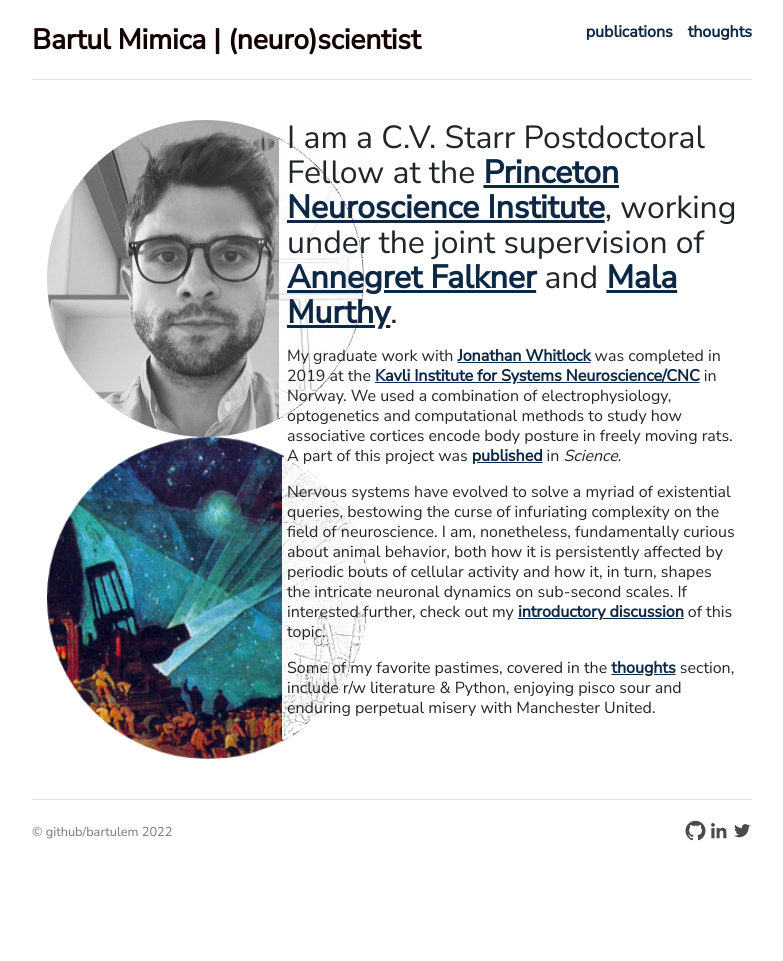
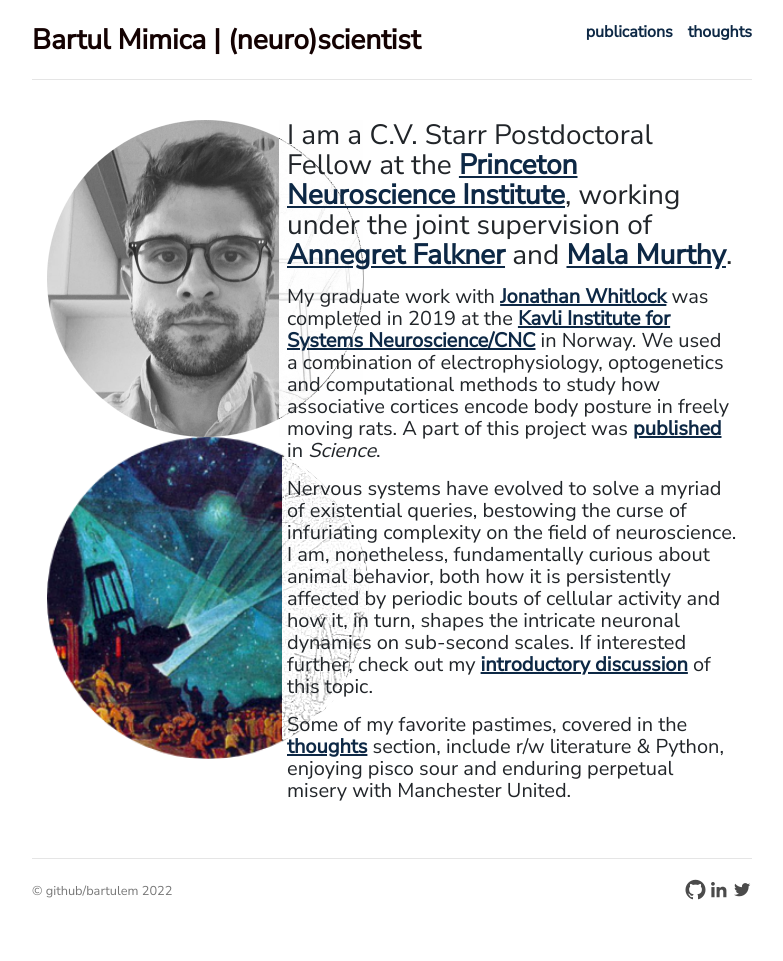
Before and after one commit to bartulem/bartulem.github.io, a Jekyll site: the page built from index.html, in a window 1280 px wide. Shown: the whole page, without its empty margins (248-1031 px from the left). Built offline with Jekyll 4.4.1, drawn with Linux system fonts in a browser that asks for light colours; nearby versions of some CDN libraries; comment, search, counter and statistics services are not loaded; a style sheet for code colours, icons or effects is not loaded; before the commit the page ends 902 px from its top, so only the background shows below that.

Commit message:
2022 format v18

```diff
--- a/css/style.css
+++ b/css/style.css
@@ -39,8 +39,8 @@ img.custom { margin-bottom: 30px; }
 .jumbotron { margin: 80px 0; }
 .jumbotron h1 { font-size: 72px; line-height: 1; }
 .jumbotron .btn { font-size: 21px; padding: 14px 24px; }
-.marketing p { font-size: 16px; line-height: 20px; }
-.marketing p.lead { font-size: 32px; line-height: 35px; }
+.marketing p { font-size: 20px; line-height: 22px; }
+.marketing p.lead { font-size: 28px; line-height: 30px; }
 
 .science, .inexile, .resources, .error { margin-bottom: 30px; }
 
```
